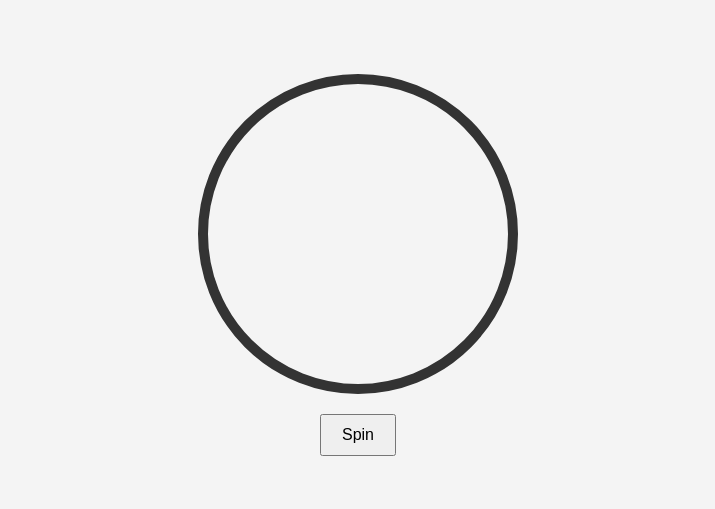
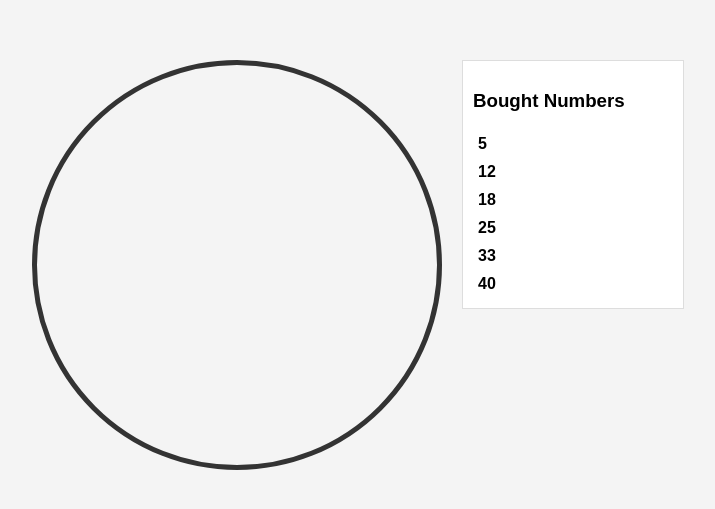
Before and after one commit to addis012/lottery-web-app, a plain HTML site: page index.html in a window 1280 px wide. Shown: the part 135-644 px from the top of the page, without its empty margins (282-997 px from the left). Drawn offline with Linux system fonts and the light colour scheme.

Commit message:
index.html

```diff
--- a/index.html
+++ b/index.html
@@ -1,11 +1,10 @@
 <!DOCTYPE html>
 <html>
 <head>
-  <title>Lottery Machine</title>
+    <title>Lottery Spinner</title>
     <style>
         body {
             display: flex;
-      flex-direction: column;
             justify-content: center;
             align-items: center;
             height: 100vh;
@@ -13,60 +12,57 @@
             font-family: Arial, sans-serif;
             background-color: #f4f4f4;
         }
-    .wheel {
-      width: 300px;
-      height: 300px;
+        .container {
+            display: flex;
+            align-items: flex-start;
+        }
+        .spinner {
+            width: 400px;
+            height: 400px;
             border-radius: 50%;
-      border: 10px solid #333;
+            border: 5px solid #333;
             position: relative;
             overflow: hidden;
         }
+        .bought-numbers {
+            margin-left: 20px;
+            padding: 10px;
+            background: #fff;
+            border: 1px solid #ddd;
+            width: 200px;
+        }
         .number {
-      position: absolute;
-      font-size: 20px;
+            font-size: 16px;
             font-weight: bold;
-      width: 100%;
-      text-align: center;
-      top: 50%;
-      transform: translateY(-50%);
+            padding: 5px;
         }
         @keyframes spin {
             from { transform: rotate(0deg); }
-      to { transform: rotate(720deg); }
-    }
-    .hidden {
-      visibility: hidden;
-    }
-    .spin-button {
-      margin-top: 20px;
-      padding: 10px 20px;
-      font-size: 16px;
-      cursor: pointer;
+            to { transform: rotate(360deg); }
         }
     </style>
 </head>
 <body>
-  <div class="wheel" id="wheel">
-    <div class="number hidden" id="winningNumber"></div>
+    <div class="container">
+        <div class="spinner" id="spinner"></div>
+        <div class="bought-numbers">
+            <h3>Bought Numbers</h3>
+            <div id="numbers"></div>
         </div>
-  <button class="spin-button" onclick="spinWheel()">Spin</button>
+    </div>
+    <script>
+        // JavaScript to create the spinning effect and display numbers
+        document.addEventListener("DOMContentLoaded", () => {
+            const spinner = document.getElementById("spinner");
+            const numbers = document.getElementById("numbers");
 
-  <script>
-    function spinWheel() {
-      const winningNumber = Math.floor(Math.random() * 100) + 1;
-      const numberElement = document.getElementById("winningNumber");
-      numberElement.textContent = `Winner: ${winningNumber}`;
-      numberElement.classList.remove("hidden");
+            // Example: Random bought numbers
+            const boughtNumbers = [5, 12, 18, 25, 33, 40];
+            numbers.innerHTML = boughtNumbers.map(num => `<div class="number">${num}</div>`).join("");
 
-      // Trigger the spin animation
-      const wheel = document.getElementById("wheel");
-      wheel.style.animation = "spin 5s ease-out";
-
-      // Remove animation after it finishes to allow retrigger
-      setTimeout(() => {
-        wheel.style.animation = "";
-      }, 5000);
-    }
+            // Spin logic (simplified)
+            spinner.style.animation = "spin 5s ease-out infinite";
+        });
     </script>
 </body>
 </html>
```
Lines whose indentation alone changed are shown as unchanged.
